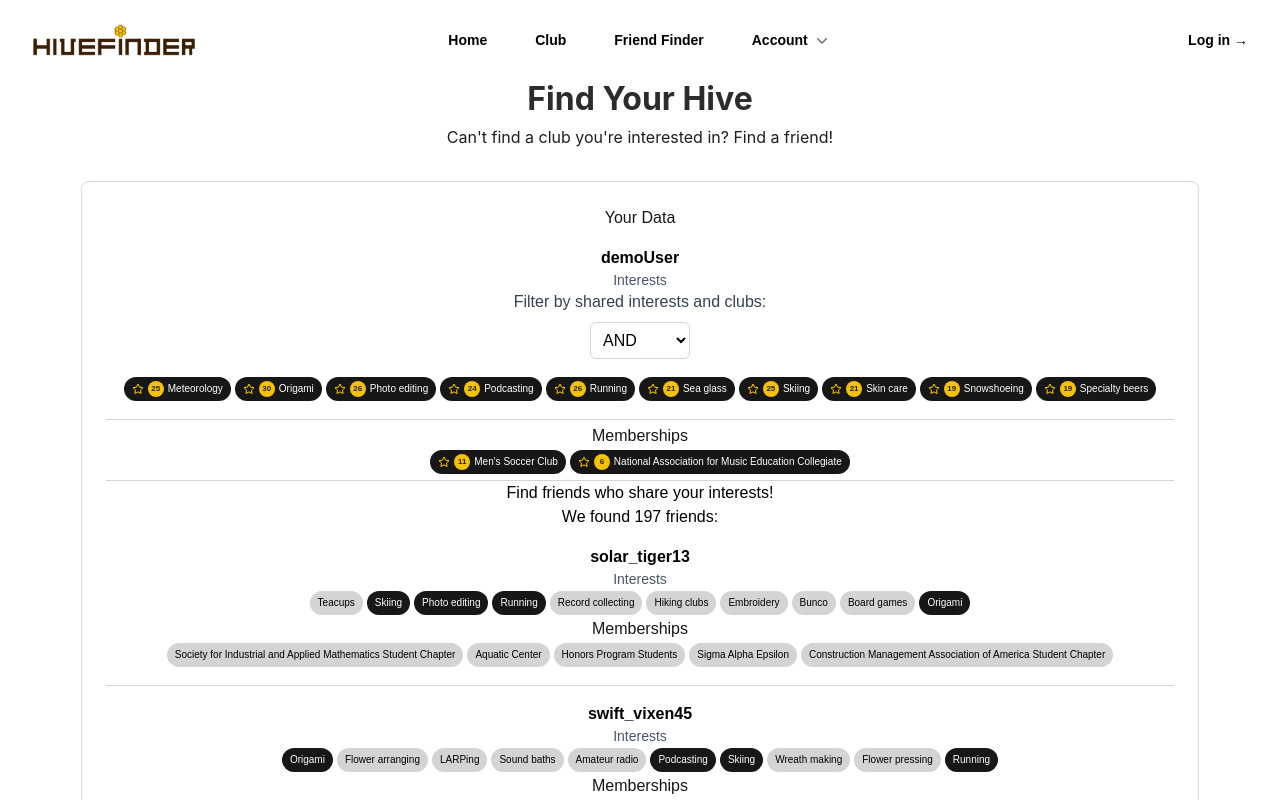
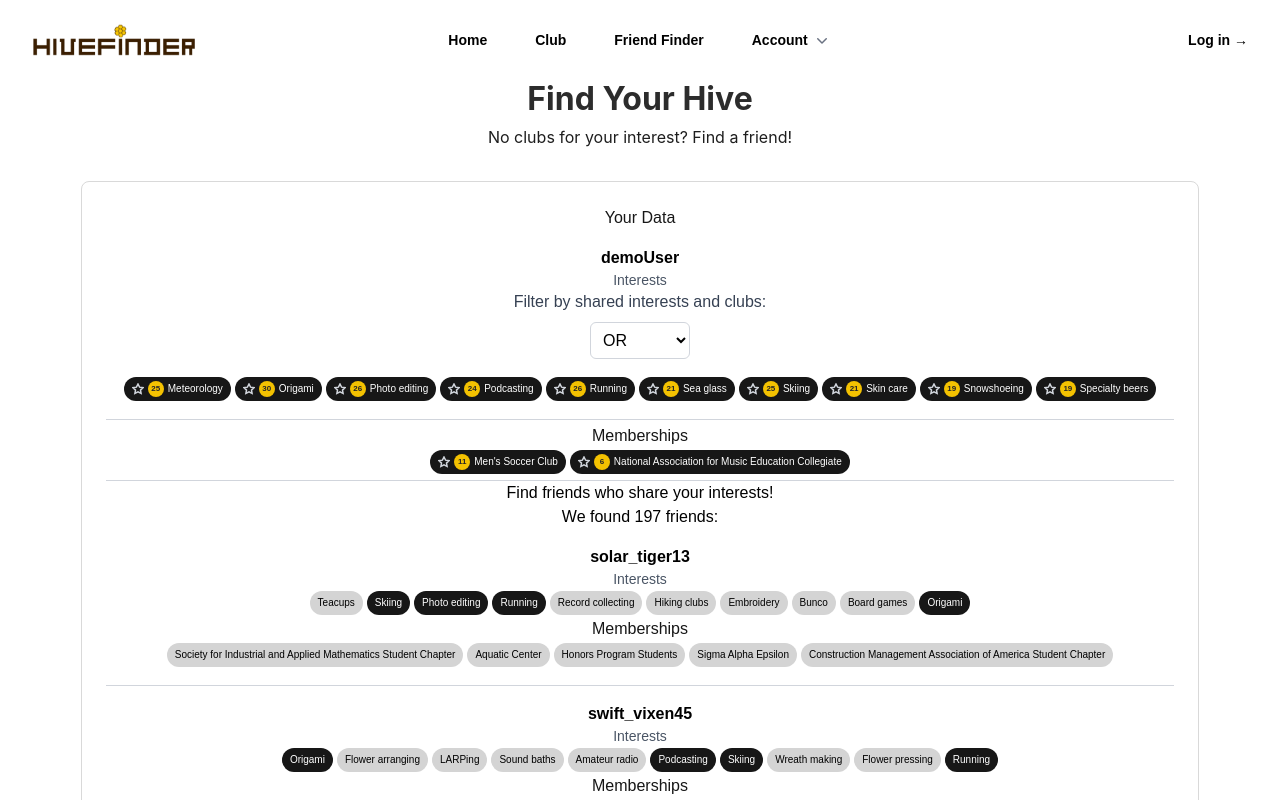
Before and after one commit to markciubal/hivefinder, a Next.js app: page /friendFinder in a window 1280 px wide. Shown: the top 800 px of the page. Built offline with nearby package versions, Linux system fonts and the light colour scheme.

Commit message:
Tweaks on friendFinder.

```diff
--- a/app/friendFinder/page.jsx
+++ b/app/friendFinder/page.jsx
@@ -20,7 +20,7 @@
     const normalStyle = "text-xxs m-[2px] px-2 py-1 bg-neutral-300 text-black rounded-full hover:bg-neutral-200 inline-block";
 
     const counterStyle = "mx-1 inline-flex items-center justify-center w-3 h-3 p-2 text-xxxs font-semibold text-neutral-800 bg-[#f4c201] rounded-full position-relative top-0 left-0";
-
+    const starStyle = "w-3 h-3 mx-0 shrink-0 text-yellow-400 transition peer-checked:scale-130 peer-checked:rotate-360 peer-checked:fill-yellow-400 peer-checked:stroke-yellow-400 fill-transparent stroke-gray-300 stroke-[3] cursor-pointer";
     const handleFilterChange = (event) => {
       const { name, value } = event.target;
       const selectedSimilarities = document.querySelectorAll('input[name="checkbox"]:checked');
@@ -118,7 +118,7 @@
         <div className="hero-form">
           <div className="text-content-title">
             <p className="text-2 font-bold">Find Your Hive</p>
-            <p className="text-9">Can't find a club you're interested in? Find a friend!</p>
+            <p className="text-9">No clubs for your interest? Find a friend!</p>
           </div>
 
           <div className="form-contact">
@@ -131,8 +131,8 @@
                     <label className="block text-center font-medium text-gray-700 mb-2">Filter by shared interests and clubs:</label>
                     <div className="flex justify-center">
                       <select onChange={handleFilterChange} id="andor" name="andor" className="border justify-center text-black border-gray-300 rounded-md p-2 mb-4 w-25">
+                        <option value="or">OR</option>
                         <option value="and">AND</option>
-                        <option value="or">OR</option>
                       </select>
                     </div>
                     {userSelf.interests.map((interest, index) => {
@@ -155,17 +155,7 @@
                             <svg
                               xmlns="http://www.w3.org/2000/svg"
                               viewBox="0 0 24 24"
-                              className="
-                                w-3 h-3 mx-0 shrink-0
-                                text-yellow-400
-                                transition
-                                peer-checked:fill-yellow-400
-                                peer-checked:stroke-yellow-400
-                                fill-transparent
-                                stroke-yellow-400
-                                stroke-[2]
-                                cursor-pointer
-                              "
+                              className={starStyle}
                             >
                               <path d="M12 2l3.1 6.3L22 9.3l-5 4.9L18.2 21 12 17.8 5.8 21 7 14.2 2 9.3l6.9-1L12 2z" />
                             </svg>
@@ -200,17 +190,7 @@
                             <svg
                               xmlns="http://www.w3.org/2000/svg"
                               viewBox="0 0 24 24"
-                              className="
-                                w-3 h-3 mx-0 shrink-0
-                                text-yellow-400
-                                transition
-                                peer-checked:fill-yellow-400
-                                peer-checked:stroke-yellow-400
-                                fill-transparent
-                                stroke-yellow-400
-                                stroke-[2]
-                                cursor-pointer
-                              "
+                              className={starStyle}
                             >
                               <path d="M12 2l3.1 6.3L22 9.3l-5 4.9L18.2 21 12 17.8 5.8 21 7 14.2 2 9.3l6.9-1L12 2z" />
                             </svg>
```
